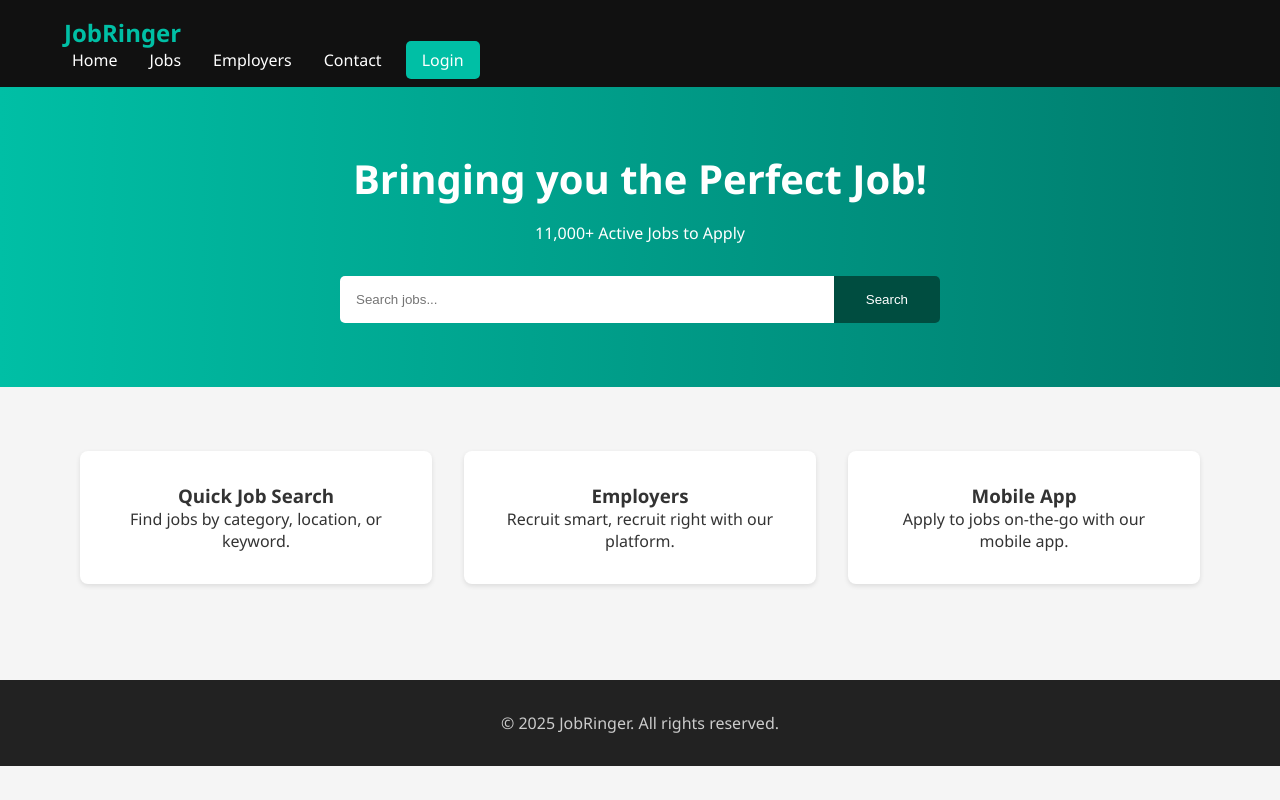
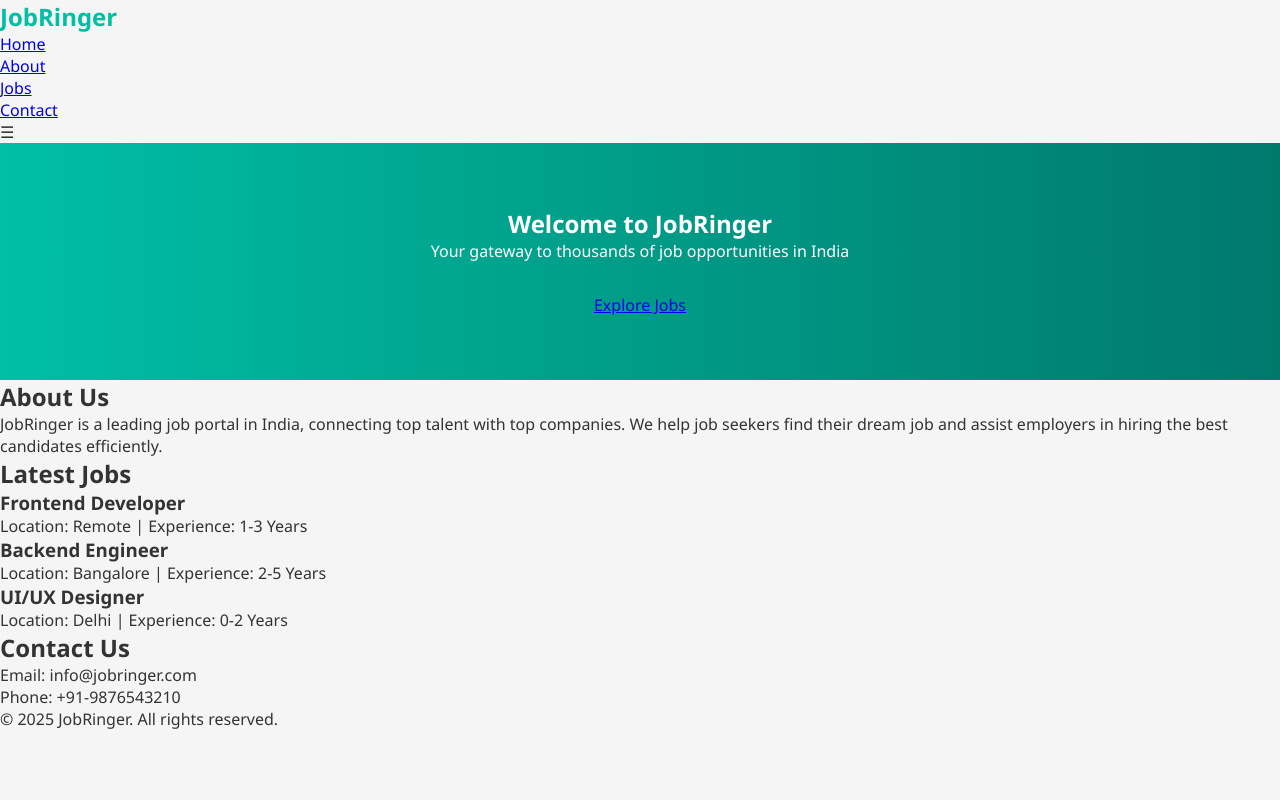
Before and after one commit to Hari03750/web-page, a plain HTML site: page index.html in a window 1280 px wide. Drawn offline with Linux system fonts and the light colour scheme.

Commit message:
Update index.html

```diff
--- a/index.html
+++ b/index.html
@@ -7,52 +7,60 @@
   <link rel="stylesheet" href="style.css" />
 </head>
 <body>
-  <header class="navbar">
-    <div class="container">
-      <h1 class="logo">JobRinger</h1>
-      <nav class="nav">
-        <ul>
-          <li><a href="#">Home</a></li>
-          <li><a href="#">Jobs</a></li>
-          <li><a href="#">Employers</a></li>
-          <li><a href="#">Contact</a></li>
-          <li><a href="#" class="btn">Login</a></li>
-        </ul>
-      </nav>
-      <div class="menu-toggle" id="menu-toggle">☰</div>
-    </div>
+
+  <!-- Navbar -->
+  <header>
+    <div class="logo">JobRinger</div>
+    <nav>
+      <ul>
+        <li><a href="#home">Home</a></li>
+        <li><a href="#about">About</a></li>
+        <li><a href="#jobs">Jobs</a></li>
+        <li><a href="#contact">Contact</a></li>
+      </ul>
+    </nav>
+    <div id="menu-btn">☰</div>
   </header>
 
-  <section class="hero">
-    <div class="container">
-      <h2>Bringing you the Perfect Job!</h2>
-      <p>11,000+ Active Jobs to Apply</p>
-      <form class="search-box">
-        <input type="text" placeholder="Search jobs..." />
-        <button type="submit">Search</button>
-      </form>
+  <!-- Hero Section -->
+  <section id="home" class="hero">
+    <h1>Welcome to JobRinger</h1>
+    <p>Your gateway to thousands of job opportunities in India</p>
+    <a href="#jobs" class="btn">Explore Jobs</a>
+  </section>
+
+  <!-- About Section -->
+  <section id="about">
+    <h2>About Us</h2>
+    <p>JobRinger is a leading job portal in India, connecting top talent with top companies. We help job seekers find their dream job and assist employers in hiring the best candidates efficiently.</p>
+  </section>
+
+  <!-- Jobs Section -->
+  <section id="jobs">
+    <h2>Latest Jobs</h2>
+    <div class="job-card">
+      <h3>Frontend Developer</h3>
+      <p>Location: Remote | Experience: 1-3 Years</p>
+    </div>
+    <div class="job-card">
+      <h3>Backend Engineer</h3>
+      <p>Location: Bangalore | Experience: 2-5 Years</p>
+    </div>
+    <div class="job-card">
+      <h3>UI/UX Designer</h3>
+      <p>Location: Delhi | Experience: 0-2 Years</p>
     </div>
   </section>
 
-  <section class="features container">
-    <div class="feature">
-      <h3>Quick Job Search</h3>
-      <p>Find jobs by category, location, or keyword.</p>
-    </div>
-    <div class="feature">
-      <h3>Employers</h3>
-      <p>Recruit smart, recruit right with our platform.</p>
-    </div>
-    <div class="feature">
-      <h3>Mobile App</h3>
-      <p>Apply to jobs on-the-go with our mobile app.</p>
-    </div>
+  <!-- Contact Section -->
+  <section id="contact">
+    <h2>Contact Us</h2>
+    <p>Email: info@jobringer.com</p>
+    <p>Phone: +91-9876543210</p>
   </section>
 
-  <footer class="footer">
-    <div class="container">
-      <p>© 2025 JobRinger. All rights reserved.</p>
-    </div>
+  <footer>
+    <p>© 2025 JobRinger. All rights reserved.</p>
   </footer>
 
   <script src="script.js"></script>
```
